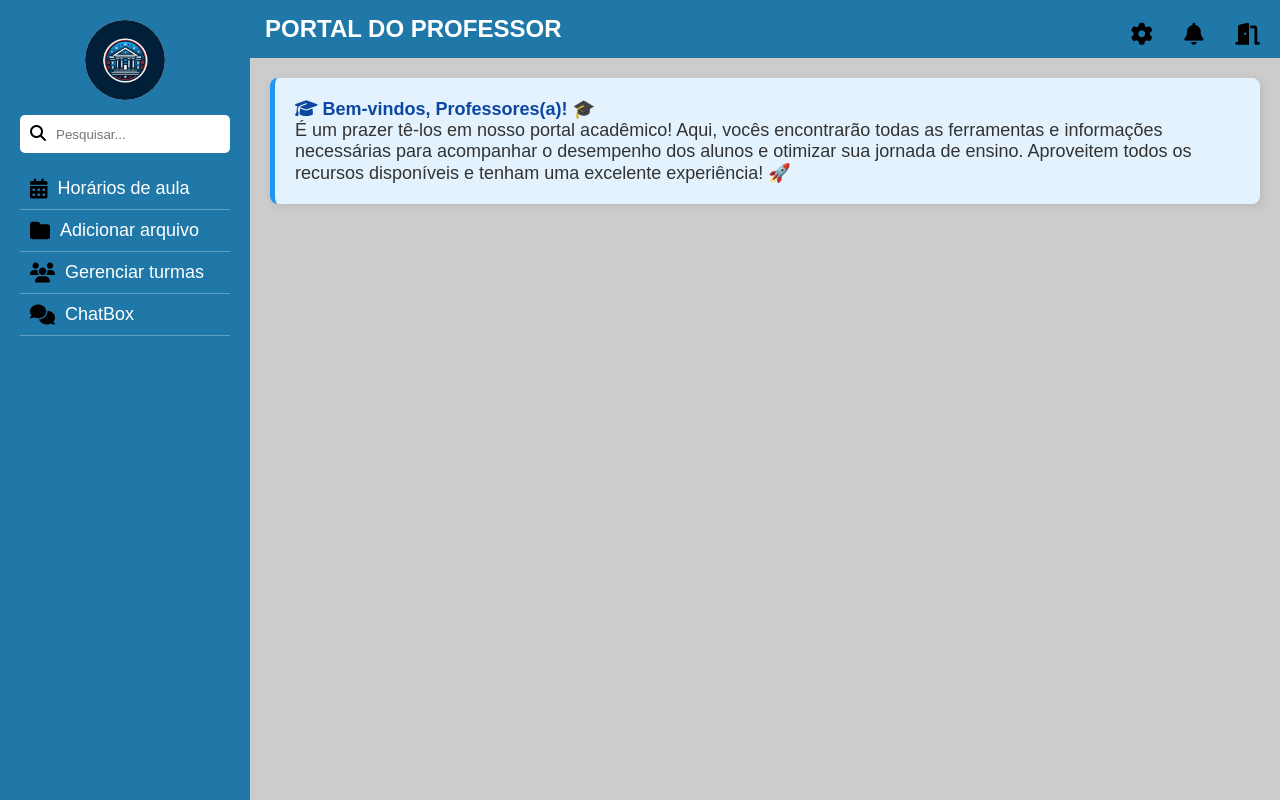
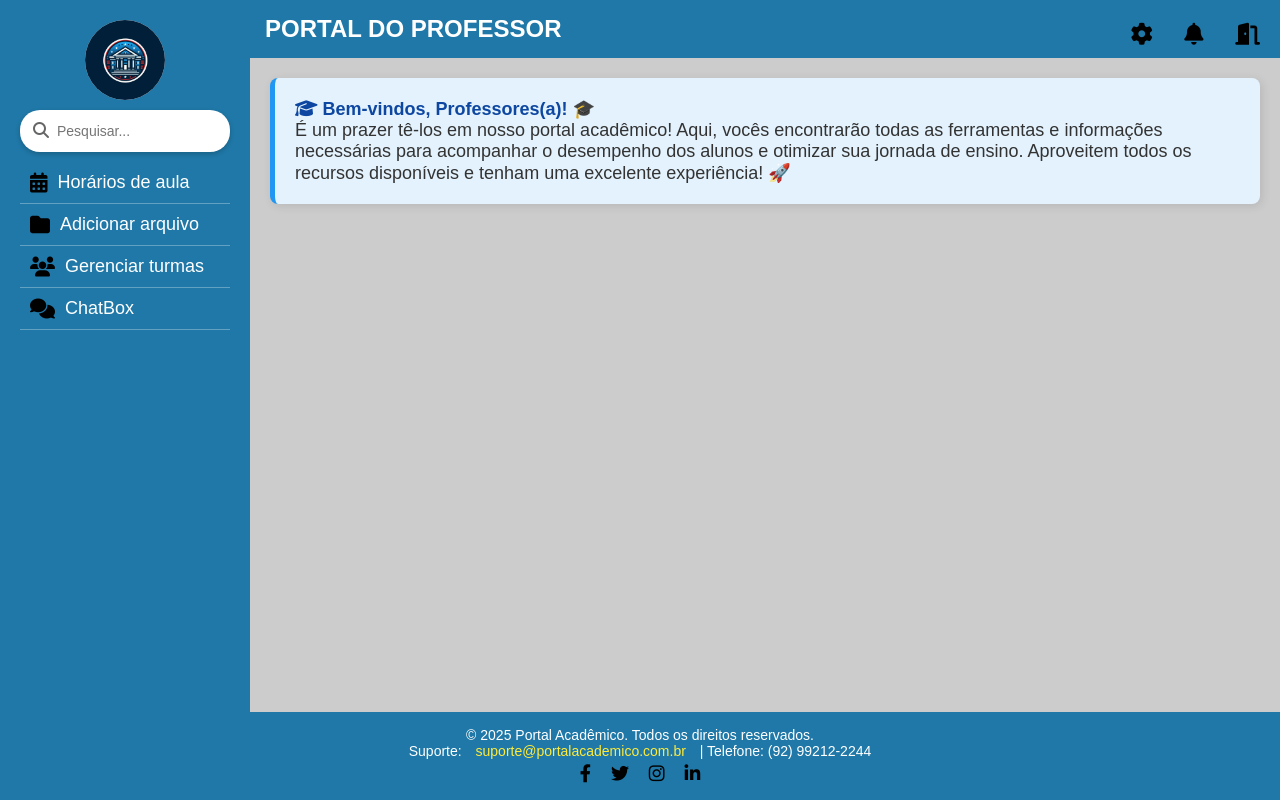
Before and after one commit to LeandroTakafaz/TaskSubmit, a website: page public/TeladeProfessor/tela.html in a window 1280 px wide. Drawn offline with Linux system fonts and the light colour scheme.

Commit message:
Acrescentando rodape na tela do professor

```diff
--- a/public/TeladeProfessor/tela.css
+++ b/public/TeladeProfessor/tela.css
@@ -4,10 +4,12 @@
     box-sizing: border-box;
     font-family: Arial, sans-serif;
 }
+
 body {
     display: flex;
     height: 100vh;
 }
+
 .sidebar {
     width: 250px;
     background-color: #1f78a7;
@@ -17,24 +19,28 @@
     flex-direction: column;
     align-items: center;
 }
+
 .sidebar img {
     width: 80px;
     height: 80px;
     border-radius: 50%;
     background-color: white;
 }
+
 .search-bar {
     margin: 15px 0;
     width: 100%;
     display: flex;
     justify-content: center;
 }
+
 .search-bar input {
     width: 90%;
     padding: 5px;
     border-radius: 5px;
     border: none;
 }
+
 .menu-item {
     width: 100%;
     padding: 10px;
@@ -42,15 +48,18 @@
     cursor: pointer;
     border-bottom: 1px solid rgba(255, 255, 255, 0.3);
 }
+
 .menu-item:hover {
     background-color: #166589;
 }
+
 .main-content {
     flex: 1;
     background-color: #ccc;
     display: flex;
     flex-direction: column;
 }
+
 .header {
     background-color: #1f78a7;
     color: white;
@@ -58,16 +67,42 @@
     font-size: 24px;
     font-weight: bold;
 }
+
 .header-icons {
     position: absolute;
     right: 20px;
     top: 20px;
 }
+
 .header-icons span {
     margin-left: 15px;
     cursor: pointer;
 }
 
+.search-bar {
+    display: flex;
+    align-items: center;
+    background: white;
+    padding: 5px;
+    border-radius: 20px;
+    box-shadow: 0 2px 5px rgba(0, 0, 0, 0.2);
+    margin: 10px;
+}
+
+.search-bar input {
+    border: none;
+    outline: none;
+    padding: 8px;
+    font-size: 14px;
+    width: 100%;
+    border-radius: 20px;
+}
+
+.search-bar .search-icon {
+    margin-left: 8px;
+    color: #666;
+    font-size: 16px;
+}
 
 .aviso-aluno {
     background-color: #e3f2fd;
@@ -83,42 +118,79 @@
 .aviso-aluno strong {
     color: #0d47a1;
 }
-        /*Barra de pesquisa com ícone */
-        .search-bar {
+
+/* Estilização do Rodapé */
+.footer {
+    background-color: #1f78a7;
+    color: white;
+    text-align: center;
+    padding: 15px;
+    position: fixed;
+    bottom: 0;
+    width: 100%;
+    font-size: 14px;
+}
+
+.footer a {
+    color: #ffeb3b;
+    text-decoration: none;
+    margin: 0 10px;
+}
+
+.footer a:hover {
+    text-decoration: underline;
+}
+
+.footer .social-icons {
+    margin-top: 5px;
+}
+
+.footer .social-icons a {
+    color: white;
+    margin: 0 8px;
+    font-size: 18px;
+}
+
+.footer .social-icons a:hover {
+    color: #ffeb3b;
+}
+
+/* Final  do Rodapé */
+
+/* Estilização do nome do aluno */
+.student-name {
+    text-align: center;
+    font-size: 16px;
+    font-weight: bold;
+    color: white;
+    margin-top: 8px;
+}
+
+/*Define às cores dos ícones em anexo. */
+.menu-item {
+    font-size: 18px;
+    color: rgb(255, 255, 255);
+    /* Define a cor preta para os textos e ícones */
     display: flex;
     align-items: center;
-            background: white;
-            padding: 5px;
-            border-radius: 5px;
+    gap: 10px;
+    /* Espaço entre o ícone e o texto */
 }
 
-        .search-bar input {
-            border: none;
-            outline: none;
-            padding: 5px;
-            flex: 1;
+.menu-item i,
+.menu-item svg {
+    font-size: 20px;
+    color: black;
+    /* Cor preta para ícones FontAwesome e SVG */
 }
 
-        .search-icon {
-            color: black;
-            padding: 5px;
-        }
-        /* Final */
-
-        /*Ícones das cores de texto e ícones*/
-        .menu-item {
-            font-size: 18px;
-            color: rgb(255, 255, 255); /* Ícones e texto em preto */
-            display: flex;
-            align-items: center;
-            gap: 10px; /* Espaço entre o ícone e o texto */
-        }
-        .menu-item i {
-            font-size: 20px;
-            color: black;
-        }
 .header-icons span i {
     font-size: 22px;
     color: black;
     margin-left: 10px;
 }
+
+.social-icons a i {
+    color: black;
+    /* Ícones das redes sociais em preto */
+}
--- a/public/TeladeProfessor/tela.html
+++ b/public/TeladeProfessor/tela.html
@@ -42,6 +42,19 @@
             recursos disponíveis e tenham uma excelente experiência! 🚀
         </div>
     </div>
+
+    <!-- Rodapé -->
+    <footer class="footer">
+        <p>&copy; 2025 Portal Acadêmico. Todos os direitos reservados.</p>
+        <p>Suporte: <a href="mailto:suporte@portalacademico.com.br">suporte@portalacademico.com.br</a> | Telefone: (92)
+            99212-2244</p>
+        <div class="social-icons">
+            <a href="#" title="Facebook"><i class="fab fa-facebook-f"></i></a>
+            <a href="#" title="Twitter"><i class="fab fa-twitter"></i></a>
+            <a href="#" title="Instagram"><i class="fab fa-instagram"></i></a>
+            <a href="#" title="LinkedIn"><i class="fab fa-linkedin-in"></i></a>
+        </div>
+    </footer>
 </body>
 
 </html>
```
Lines whose indentation alone changed are shown as unchanged.
